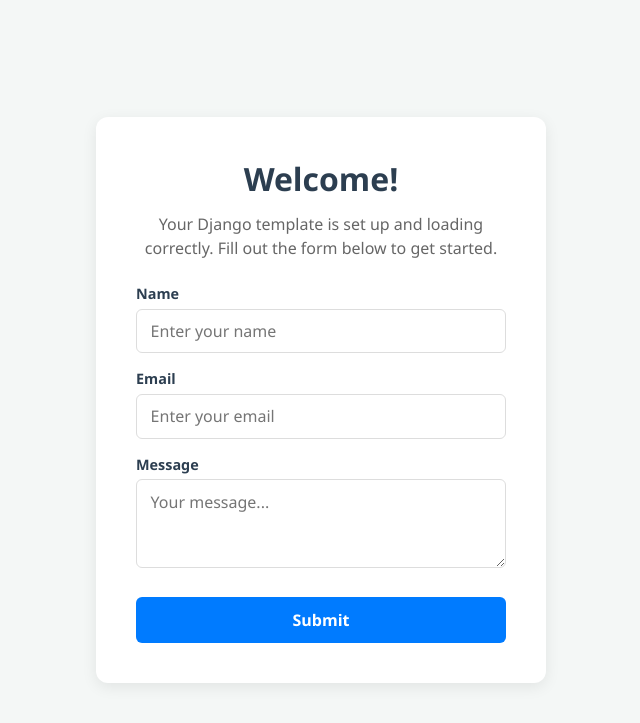
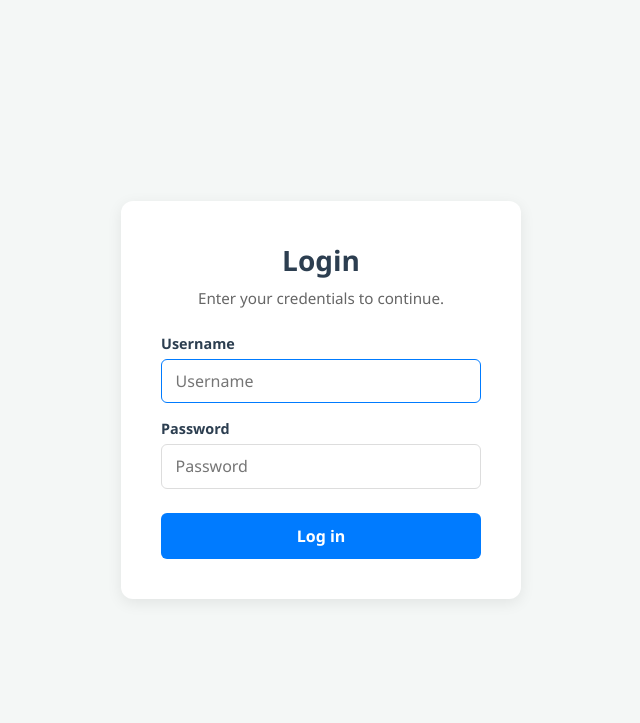
Before and after one commit to irincovictor-cmd/djangoFileTTH, a Django app: page / in a window 1280 px wide. Shown: the top 723 px of the page, without its empty margins (319-959 px from the left). Run offline with Django 5.2, Linux system fonts and the light colour scheme.

Commit message:
Change form to login form with username and password

```diff
--- a/api/templates/home.html
+++ b/api/templates/home.html
@@ -3,7 +3,7 @@
 <head>
     <meta charset="UTF-8">
     <meta name="viewport" content="width=device-width, initial-scale=1.0">
-    <title>Welcome to My App</title>
+    <title>Login</title>
     <style>
         * {
             box-sizing: border-box;
@@ -27,19 +27,19 @@
             border-radius: 12px;
             box-shadow: 0 4px 15px rgba(0, 0, 0, 0.08);
             text-align: center;
-            max-width: 450px;
+            max-width: 400px;
             width: 90%;
         }
 
         .welcome-card h1 {
             color: #2c3e50;
-            margin-bottom: 0.75rem;
-            font-size: 2rem;
+            margin-bottom: 0.5rem;
+            font-size: 1.75rem;
         }
 
         .welcome-card p {
             color: #666;
-            font-size: 1rem;
+            font-size: 0.95rem;
             line-height: 1.5;
             margin-bottom: 1.5rem;
         }
@@ -57,8 +57,7 @@
             font-size: 0.9rem;
         }
 
-        .form-group input,
-        .form-group textarea {
+        .form-group input {
             width: 100%;
             padding: 0.65rem 0.85rem;
             border: 1px solid #ddd;
@@ -67,15 +66,9 @@
             transition: border-color 0.2s ease;
         }
 
-        .form-group input:focus,
-        .form-group textarea:focus {
+        .form-group input:focus {
             outline: none;
             border-color: #007bff;
-        }
-
-        .form-group textarea {
-            resize: vertical;
-            min-height: 80px;
         }
 
         .btn {
@@ -102,24 +95,20 @@
 <body>
 
     <div class="welcome-card">
-        <h1>Welcome!</h1>
-        <p>Your Django template is set up and loading correctly. Fill out the form below to get started.</p>
+        <h1>Login</h1>
+        <p>Enter your credentials to continue.</p>
 
         <form method="post" action="">
             {% csrf_token %}
             <div class="form-group">
-                <label for="name">Name</label>
-                <input type="text" id="name" name="name" placeholder="Enter your name" required>
+                <label for="username">Username</label>
+                <input type="text" id="username" name="username" placeholder="Username" required autofocus>
             </div>
             <div class="form-group">
-                <label for="email">Email</label>
-                <input type="email" id="email" name="email" placeholder="Enter your email" required>
+                <label for="password">Password</label>
+                <input type="password" id="password" name="password" placeholder="Password" required>
             </div>
-            <div class="form-group">
-                <label for="message">Message</label>
-                <textarea id="message" name="message" placeholder="Your message..." rows="3"></textarea>
-            </div>
-            <button type="submit" class="btn">Submit</button>
+            <button type="submit" class="btn">Log in</button>
         </form>
     </div>
 
```
